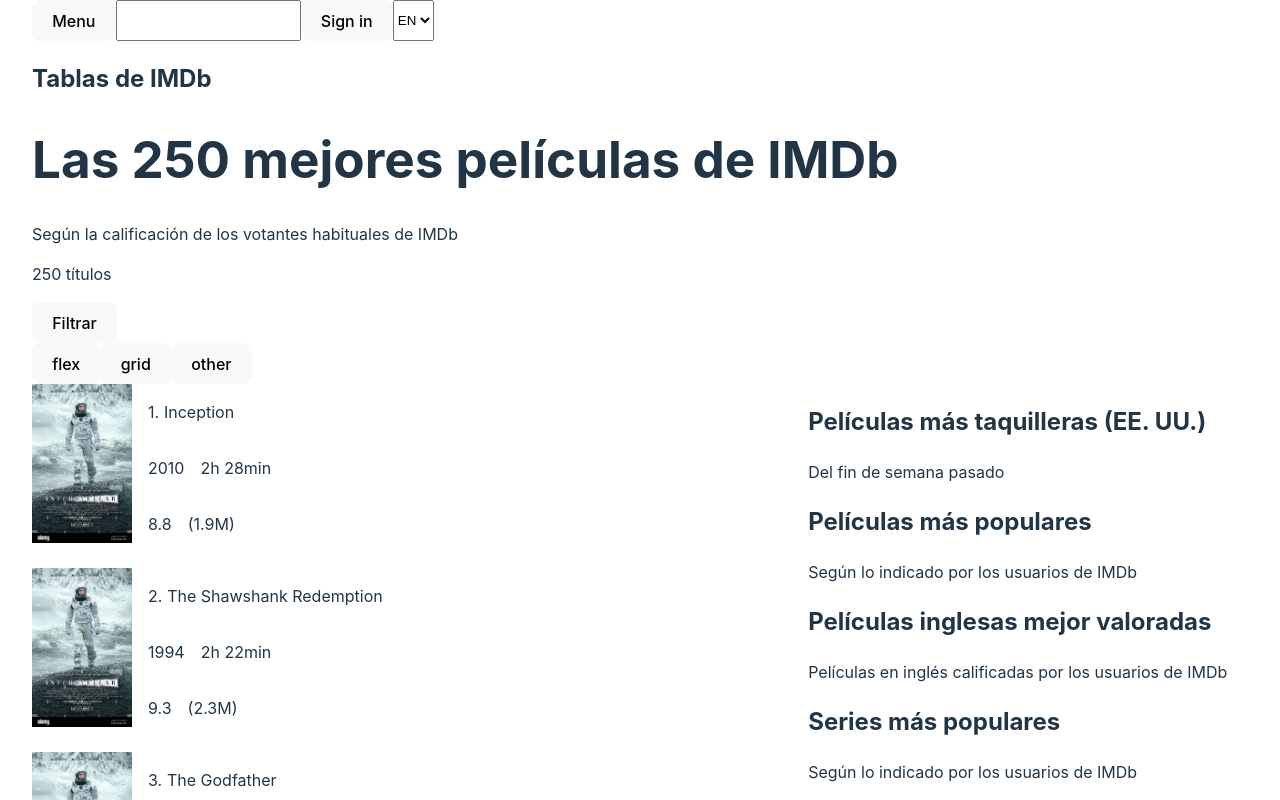
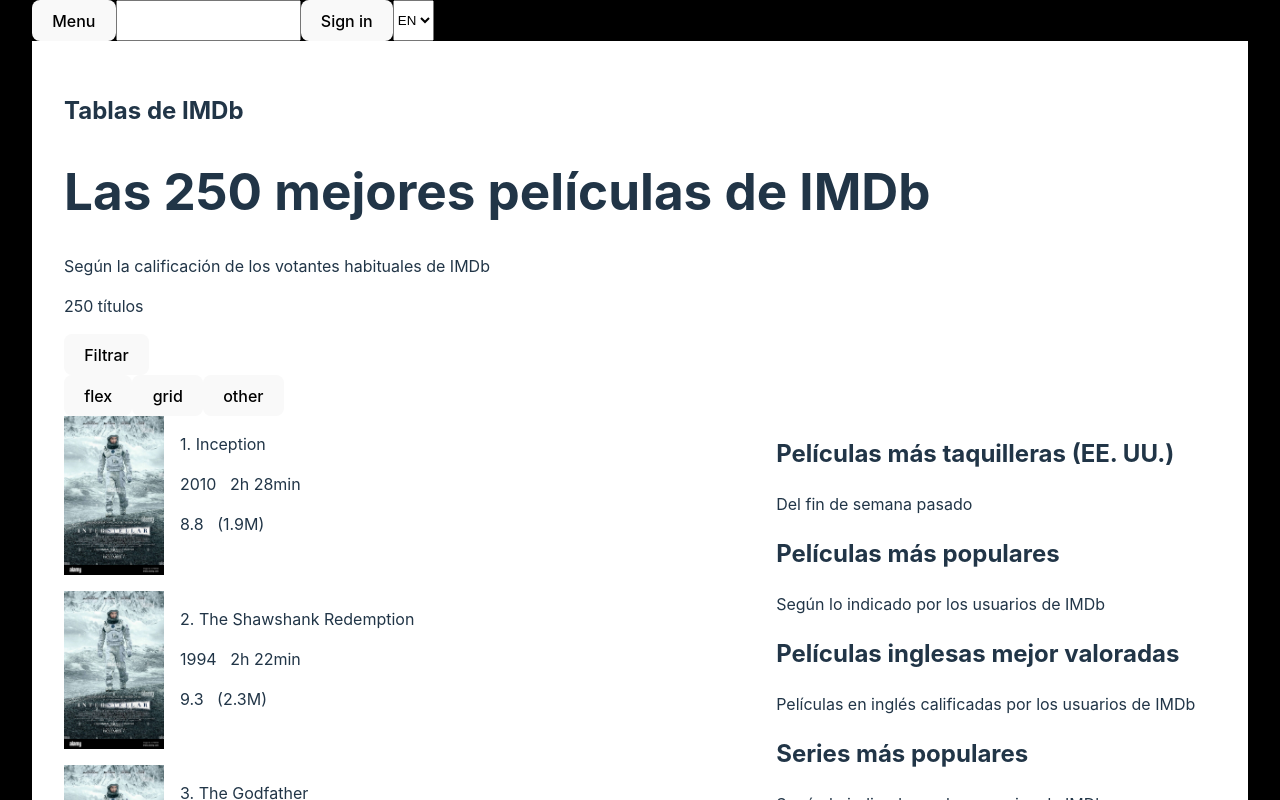
Before and after one commit to alejandroluisacosta/imdb-react-project, a React (Vite) app: page / in a window 1280 px wide. Shown: the top 800 px of the page. Built offline with nearby package versions, Linux system fonts and the light colour scheme.

Commit message:
add: styling improvements on movies list

```diff
--- a/src/List/ListContainer/ListContainer.css
+++ b/src/List/ListContainer/ListContainer.css
@@ -1,3 +1,8 @@
+.InfoContainer {
+    background-color: white;
+    padding: 2rem;
+}
+
 .ListsContainer {
     display: flex;
     justify-content: space-between;
--- a/src/List/ListContainer/ListContainer.jsx
+++ b/src/List/ListContainer/ListContainer.jsx
@@ -16,7 +16,7 @@
     }
 
     return (
-        <>
+        <div class="InfoContainer">
             <h2>Tablas de IMDb</h2>
             <h1>Las 250 mejores películas de IMDb</h1>
             <p>Según la calificación de los votantes habituales de IMDb</p>
@@ -35,7 +35,7 @@
                 <MoviesList display={display}/>
                 <MoreToExplore className="MoreToExplore"/>
             </div>
-        </>
+        </div>
     )
 }
 
--- a/src/List/MovieCard/MovieCard.css
+++ b/src/List/MovieCard/MovieCard.css
@@ -4,8 +4,9 @@
 }
 
 .MovieCard--grid {
-    margin-bottom: 1rem;
     border: 1px solid black;
+    border-radius: 5px;
+    max-height: 100%;
 }
 
 .MovieCard__image {
@@ -14,30 +15,37 @@
     max-height: 158.31px;
 }
 
-.MovieCard__id {
-    display: inline-block;
-    margin-right: 0.3rem;
+.MovieCard__image--grid {
+    width: 100%;
+    max-height: unset;
+    margin-right: unset;
+}
+
+.MovieCard__info--grid {
+    padding: 1rem;
 }
 
 .MovieCard__title {
-    display: inline-block;
-    margin-right: 1rem;
 }
 
-.MovieCard__year {
-    display: inline-block;
-    margin-right: 1rem;
+.MovieCard__title--grid {
+    height: 10%;
+    margin: 0;
+    margin-bottom: 0.5rem;
 }
 
-.MovieCard__duration {
-    display: inline-block;
+.MovieCard__yearAndDuration {
 }
 
-.MovieCard__rating {
-    display: inline-block;
-    margin-right: 1rem;
+.MovieCard__yearAndDuration--grid {
+    margin: 0;
+    margin-bottom: 0.5rem;
 }
 
-.MovieCard__voters {
-    display: inline-block;
+.MovieCard__ratingAndVoters {
 }
+
+.MovieCard__ratingAndVoters--grid {
+    margin: 0;
+    margin-bottom: 0.5rem;
+}
--- a/src/List/MovieCard/MovieCard.jsx
+++ b/src/List/MovieCard/MovieCard.jsx
@@ -4,7 +4,7 @@
 const MovieCard = (props) => {
 
     useEffect(() => {
-        const elements = document.querySelectorAll(`.${props.class} > *`);
+        const elements = document.querySelectorAll(`.${props.class} *`);
         elements.forEach(element => {
             const originalClass = element.className.split(' ')[0];
             if (props.class === 'MovieCard--grid') {
@@ -20,16 +20,9 @@
         <div className={props.class}>
             <img className="MovieCard__image"src={props.image} />
             <div className="MovieCard__info">
-                <div>
-                    <p className="MovieCard__id">{props.id}.</p>
-                    <p className="MovieCard__title">{props.title}</p>
-                </div>
-                <p className="MovieCard__year">{props.year}</p>
-                <p className="MovieCard__duration">{props.duration}</p>
-                <div>
-                    <p className="MovieCard__rating">{props.rating}</p>
-                    <p className="MovieCard__voters">({props.voters})</p>
-                </div>
+                <p className="MovieCard__title">{props.id}. {props.title}</p>
+                <p className="MovieCard__yearAndDuration">{props.year}&nbsp;&nbsp;&nbsp;{props.duration}</p>
+                <p className="MovieCard__ratingAndVoters">{props.rating}&nbsp;&nbsp;&nbsp;({props.voters})</p>
             </div>
         </div>
     )
--- a/src/List/MoviesList/MoviesList.css
+++ b/src/List/MoviesList/MoviesList.css
@@ -6,6 +6,6 @@
 .MovieListGrid {
     display: grid;
     grid-template-columns: repeat(4, 1fr);
-    gap: 1%;
-    max-width: 65%;
+    gap: 3%;
+    max-width: 60%;
 }
--- a/src/index.css
+++ b/src/index.css
@@ -11,6 +11,10 @@
   text-rendering: optimizeLegibility;
   -webkit-font-smoothing: antialiased;
   -moz-osx-font-smoothing: grayscale;
+}
+
+#root {
+  background-color: black;
 }
 
 a {
```
